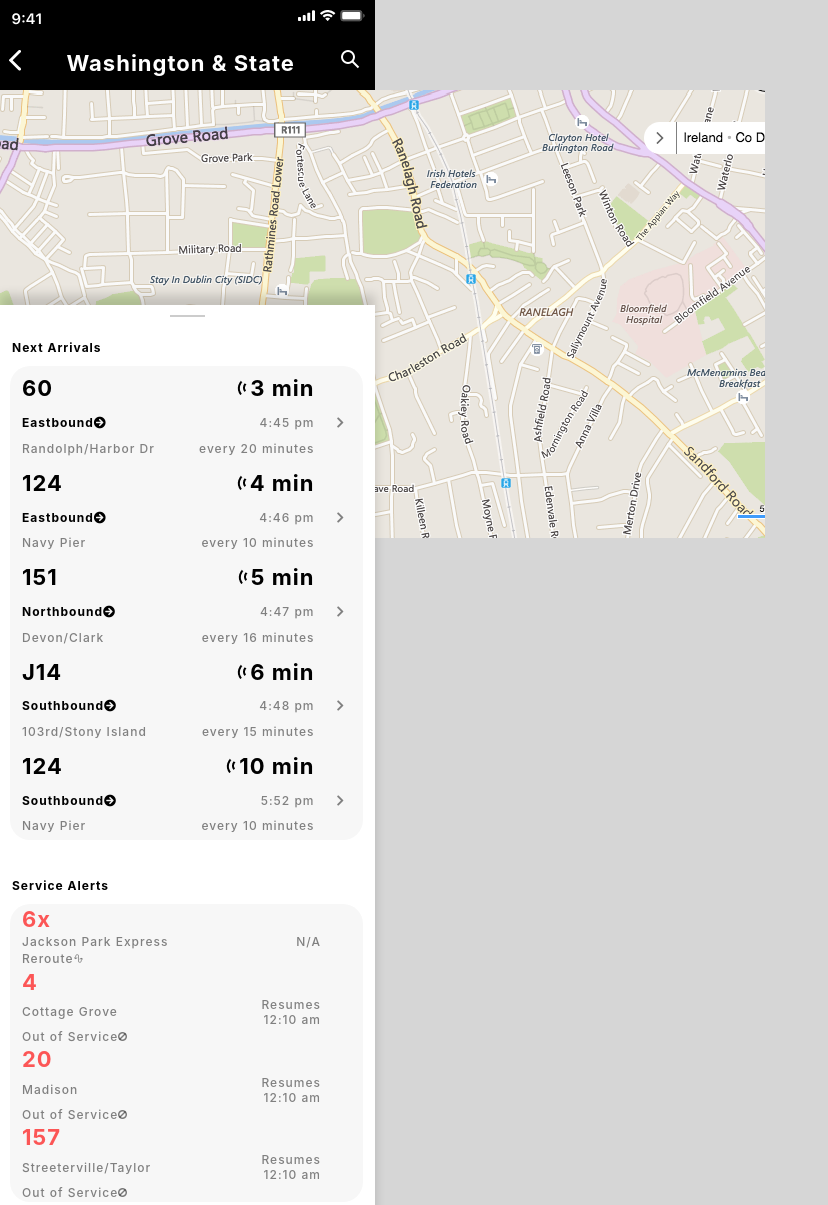
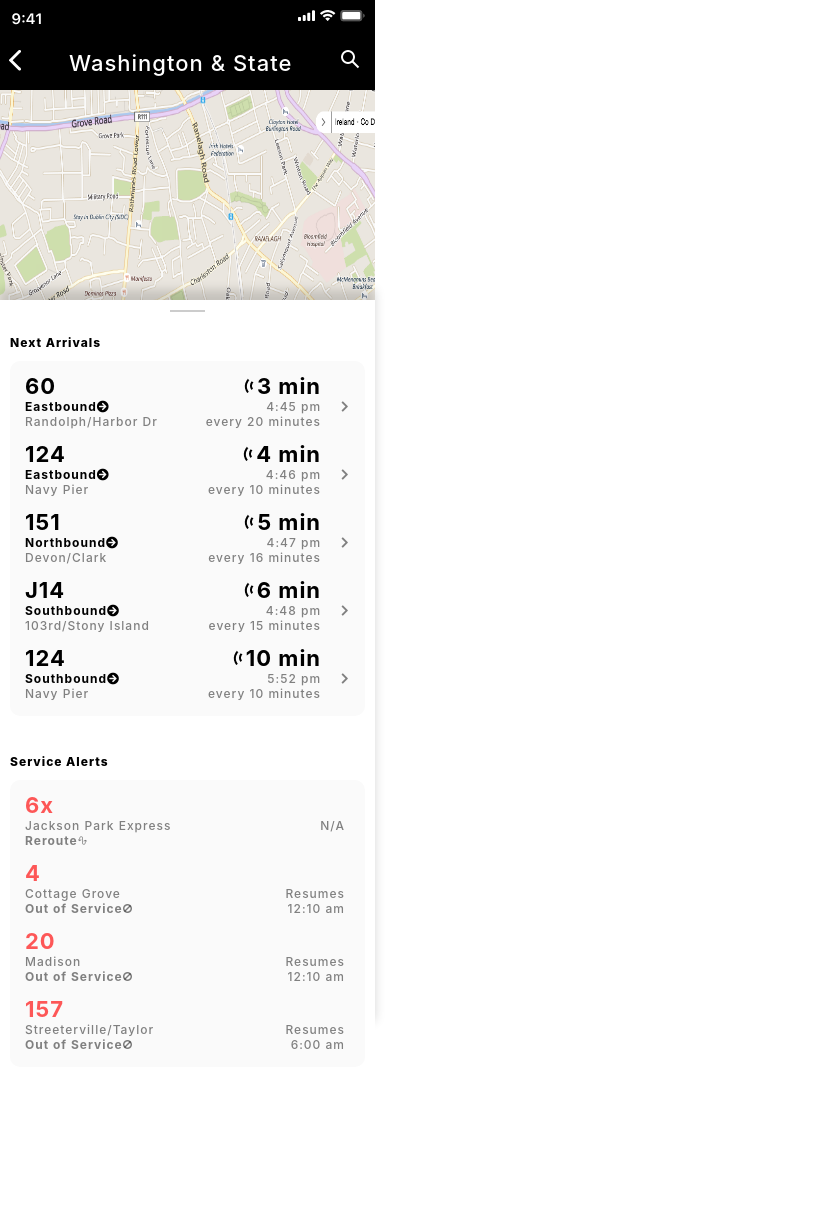
Before and after one commit to corarusk/busy_bus, a plain HTML site: page busy_bus/index.html in a window 1280 px wide. Shown: the top 1205 px of the page, without its empty margins (0-828 px from the left). After the commit the page ends 1128 px from the top, so only its background shows below. Drawn offline with Linux system fonts and the light colour scheme.

Commit message:
Completed final revisions

```diff
--- a/busy_bus/css/style.css
+++ b/busy_bus/css/style.css
@@ -9,19 +9,16 @@
   outline: none;
 }
 
-
 body {
-  background-color: rgb(214, 214, 214);
+  background-color: white;
   overflow: hidden;
-  color: #808080;
   font-size: 12px;
   font-family: sf pro display;
   font-weight: 500;
   letter-spacing: 1px;
   display: block;
   width: 375px;
-  height: 812px;
-  text-align: center;
+  height: 1128px;
 }
 
 #status ul {
@@ -46,7 +43,6 @@ body {
   display: flex;
   justify-content: space-between;
   height: 20px;
-
 }
 
 #nav li {
@@ -54,7 +50,7 @@ body {
     margin-right: 9px;
 }
 
-
+/* Washington & State */
 h1 {
   width: 100%;
   margin: 0;
@@ -64,7 +60,7 @@ h1 {
   color: white;
   font-family: SF Pro Text;
   font-style: normal;
-  font-weight: bold;
+  font-weight: 500;
   font-size: 22px;
 }
 
@@ -74,106 +70,29 @@ h1 {
   height: 92.67px;
 }
 
-#map {
+.map {
   margin-top: 20px;
-  height: 25px;
+  height: 300px;
   width: 375px;
   padding: 0;
   background-repeat: no-repeat;
 }
 
-
-/* bus information */
+  /* White background */
 .container {
-  background-color: rgb(255, 255, 255);
-  border: 0px;
-  margin: 0px;
-  padding: 0px;
-  width: 100%;
-  display: inline-block;
-  height: 950px;
-  background-color: white;
-  margin-top: 190px;
+  position: absolute;
+  width: 375px;
+  height: 731px;
+  left: 0%;
+  right: 0%;
+  top: 300px;
+  bottom: 8.78%;
+  background: #ffffff;
   box-shadow: 0px -10px 10px rgba(0, 0, 0, 0.161);
 }
 
-/* Next Arrivals */
-h3 {
-  font-size: 12px;
-  color: #000000;
-  text-align: left;
-  margin-left: 12px;
-  font-weight: bold;
-  margin-top: 23px;
-  margin-bottom: 11px;
-}
 
-td, th {
-  text-align: left;
-  color: #808080;
-  width: 100%;
-  list-style-type: none;
-  margin-left: 10px;
-  margin-top: 0px;
-  font-size: 12px;
-  padding-left: 10px;
-  padding-right: 10px;
-  width: 45%;
-}
-
-/* Bus Number */
-th {
-  font-weight: bold;
-  font-size: 22px;
-  color: black;
-}
-
-
-/* Direction */
-h2 {
-  font-weight: 800px;
-  font-size: 12px;
-  font-family: SF Pro Text;
-  color: black;
-}
-
-.fa-chevron-right {
-  color: #808080;
-  padding-right: 0px;
-}
-
-.fa-arrow-circle-right {
-  height: 9px;
-  display: flex;
-  color: black;
-}
-
-table {
-  width: 353px;
-  height: 474px;
-  background-color: #F7F7F7;
-  margin-left: 10px;
-  margin-right: 10px;
-  margin-top: 10px;
-  border-radius: 20px;
-}
-
-.time, .resumes {
-  text-align: right;
-}
-
-.resumes {
-  padding-right: 40px;
-}
-
-.service-alerts {
-  height: 298px;
-}
-
-.alert {
-  color: rgba(255, 0, 0, 0.65);
-}
-
+/* slide up */
 .rectangle {
   width: 35px;
   height: 1.89px;
@@ -181,3 +100,78 @@ table {
   margin-left: 170px;
   margin-top: 10px;
 }
+
+
+/* bus information */
+table.bus-information, table.service-alerts {
+  width: 355px;
+  border-collapse: collapse;
+  border-style: hidden;
+  background-color: #fafafa;
+  margin-left: 10px;
+  margin-right: 10px;
+  border-radius: 10px;
+  border-spacing: 23px;
+}
+
+table.bus-information caption, table.service-alerts caption {
+  text-align: left;
+  margin-top: 23px;
+  margin-bottom: 11px;
+  font-weight: 800;
+}
+
+#tdNumber, #tdNumber2 {
+  padding-left: 15px;
+  padding-top: 12px;
+  font-size: 22px;
+  font-weight: bold;
+  text-align: left;
+}
+
+#tdNumber2 {
+  color: rgba(255, 0, 0, 0.65);
+}
+
+#tdCountdown {
+  font-size: 22px;
+  font-weight: bold;
+  text-align: right;
+  padding-right: 20px;
+  padding-top: 12px;
+}
+
+#tdDirection, #tdAlert, #tdAlertlast {
+  padding-left: 15px;
+  font-size: 12px;
+  font-weight: bold;
+  text-align: left;
+  font-family: sf pro text;
+}
+
+#tdAlert, #tdAlertlast {
+  color: #808080;
+}
+
+#tdTime, #tdFrequency, #tdResult, #tdResultlast, #tdFrequencylast {
+  font-size: 12px;
+  text-align: right;
+  padding-right: 20px;
+  color: #808080;
+  font-family: sf pro display;
+}
+
+#tdLocation, #tdLocationlast {
+  padding-left: 15px;
+  color: #808080;
+  font-family: SF Pro Display;
+}
+
+#tdArrow {
+  padding-right: 12px;
+  color: #808080;
+}
+
+#tdResultlast, #tdAlertlast, #tdLocationlast, #tdFrequencylast {
+  padding-bottom: 15px;
+}
--- a/busy_bus/index.html
+++ b/busy_bus/index.html
@@ -22,109 +22,125 @@
           <li><h1>Washington & State</h1></li>
           <li><img src="images/search.png"></li>
       </div>
-      <div id="map">
-        <img src="images/map.png">
+
+      <div>
+        <img class="map" src="images/map.png">
       </div>
 
     <section class="container">
-      <div class="rectangle"><br></div>
-        <h3>Next Arrivals</h3>
+      <div class="rectangle"></div>
 
-
-        <table>
+      <div id="main">
+      <table class="bus-information">
+          <caption>Next Arrivals</caption>
+          <tbody>
             <tr>
-            <th>60</th>
-            <th class="time"><img src="images/signal.png">3 min</th>
+              <td id="tdNumber">60</td>
+              <td id="tdCountdown"><img src="images/signal.png">3 min</td>
+            </tr>
             <tr>
-            <td><h2>Eastbound<i class="fas fa-arrow-circle-right"></h2></td>
-            <td class="time">4:45 pm</td>
-            <td><i class="fas fa-chevron-right"></i></td>
+              <td id="tdDirection">Eastbound<i class="fas fa-arrow-circle-right"></td>
+              <td id="tdTime">4:45 pm</td>
+              <td id="tdArrow"><i class="fas fa-chevron-right"></i></td>
             <tr>
-            <td>Randolph/Harbor Dr</td>
-            <td class="time">every 20 minutes</td>
+              <td id="tdLocation">Randolph/Harbor Dr</td>
+              <td id="tdFrequency">every 20 minutes</td>
 
             <tr>
-            <th>124</th>
-            <th class="time"><img src="images/signal.png">4 min</th>
+              <td id="tdNumber">124</td>
+              <td id="tdCountdown"><img src="images/signal.png">4 min</th>
             <tr>
-            <td><h2>Eastbound<i class="fas fa-arrow-circle-right"></h2></td>
-            <td class="time">4:46 pm</td>
-            <td><i class="fas fa-chevron-right"></i></td>
+              <td id="tdDirection">Eastbound<i class="fas fa-arrow-circle-right"></td>
+              <td id="tdTime">4:46 pm</td>
+              <td id="tdArrow"><i class="fas fa-chevron-right"></i></td>
             <tr>
-            <td>Navy Pier</td>
-            <td class="time">every 10 minutes</td>
+              <td id="tdLocation">Navy Pier</td>
+              <td id="tdFrequency">every 10 minutes</td>
 
             <tr>
-            <th>151</th>
-            <th class="time"><img src="images/signal.png">5 min</th>
+              <td id="tdNumber">151</td>
+              <td id="tdCountdown"><img src="images/signal.png">5 min</td>
             <tr>
-            <td><h2>Northbound<i class="fas fa-arrow-circle-right"></h2></td>
-            <td class="time">4:47 pm</td>
-            <td><i class="fas fa-chevron-right"></i></td>
+              <td id="tdDirection">Northbound<i class="fas fa-arrow-circle-right"></td>
+              <td id="tdTime">4:47 pm</td>
+              <td id="tdArrow"><i class="fas fa-chevron-right"></i></td>
             <tr>
-            <td>Devon/Clark</td>
-            <td class="time">every 16 minutes</td>
+              <td id="tdLocation">Devon/Clark</td>
+              <td id="tdTime">every 16 minutes</td>
 
             <tr>
-            <th>J14</th>
-            <th class="time"><img src="images/signal.png">6 min</th>
+              <td id="tdNumber">J14</td>
+              <td id="tdCountdown"><img src="images/signal.png">6 min</td>
             <tr>
-            <td><h2>Southbound<i class="fas fa-arrow-circle-right"></h2></td>
-            <td class="time">4:48 pm</td>
-            <td><i class="fas fa-chevron-right"></i></td>
+              <td id="tdDirection">Southbound<i class="fas fa-arrow-circle-right"></td>
+              <td id="tdTime">4:48 pm</td>
+              <td id="tdArrow"><i class="fas fa-chevron-right"></i></td>
             <tr>
-            <td>103rd/Stony Island</td>
-            <td class="time">every 15 minutes</td>
+              <td id="tdLocation">103rd/Stony Island</td>
+              <td id="tdFrequency">every 15 minutes</td>
 
             <tr>
-            <th>124</th>
-            <th class="time"><img src="images/signal.png">10 min</th>
+              <td id="tdNumber">124</td>
+              <td id="tdCountdown"><img src="images/signal.png">10 min</th>
             <tr>
-            <td>
-              <ul>
-                <h2>Southbound<i class="fas fa-arrow-circle-right"></h2></td>
-            <td class="time">5:52 pm</td>
-            <td class="chevron"><i class="fas fa-chevron-right"></i></td>
+              <td id="tdDirection">Southbound<i class="fas fa-arrow-circle-right"></td>
+              <td id="tdTime">5:52 pm</td>
+              <td id="tdArrow"><i class="fas fa-chevron-right"></i></td>
             <tr>
-            <td>Navy Pier</td>
-            <td class="time">every 10 minutes</td>
+              <td id="tdLocationlast">Navy Pier</td>
+              <td id="tdFrequencylast">every 10 minutes</td>
       </table>
 
-
-
-        <br><h3>Service Alerts</h3>
+      <br>
       <table class="service-alerts">
+          <caption>Service Alerts</caption>
+            <tbody>
               <tr>
-              <th class="alert">6x</th>
+                <td id="tdNumber2">6x</td>
+              </tr>
               <tr>
-              <td>Jackson Park Express</td>
-              <td class="resumes">N/A</td>
+                <td id="tdLocation">Jackson Park Express</td>
+                <td id="tdResult">N/A</td>
+              </tr>
               <tr>
-              <td>Reroute<img src="images/reroute.png"></td>
+                <td id="tdAlert">Reroute<img src="images/reroute.png"></td>
+              </tr>
 
               <tr>
-              <th class="alert">4</th>
+                <td id="tdNumber2">4</td>
+              </tr>
               <tr>
-              <td>Cottage Grove</td>
-              <td class="resumes">Resumes<br>12:10 am</td>
+                <td id="tdLocation">Cottage Grove</td>
+                <td id="tdResult">Resumes</td>
+              </tr>
               <tr>
-              <td>Out of Service<img src="images/out-of-service.png"></td>
+                <td id="tdAlert">Out of Service<img src="images/out-of-service.png"></td>
+                <td id="tdResult">12:10 am</td>
+              </tr>
 
               <tr>
-              <th class="alert">20</th>
+                <td id="tdNumber2">20</td>
+              </tr>
               <tr>
-              <td>Madison</td>
-              <td class="resumes">Resumes<br>12:10 am</td>
+                <td id="tdLocation">Madison</td>
+                <td id="tdResult">Resumes</td>
+              </tr>
               <tr>
-              <td>Out of Service<img src="images/out-of-service.png"></td>
+                <td id="tdAlert">Out of Service<img src="images/out-of-service.png"></td>
+                <td id="tdResult">12:10 am</td>
+              </tr>
 
               <tr>
-              <th class="alert">157</th>
+                <td id="tdNumber2">157</td>
+              </tr>
               <tr>
-              <td>Streeterville/Taylor</td>
-              <td class="resumes">Resumes<br>12:10 am</td>
+                <td id="tdLocation">Streeterville/Taylor</td>
+                <td id="tdResult">Resumes</td>
+              </tr>
               <tr>
-              <td>Out of Service<img src="images/out-of-service.png"></td>
+                <td id="tdAlertlast">Out of Service<img src="images/out-of-service.png"></td>
+                <td id="tdResultlast">6:00 am</td>
+              </tr>
           </table>
 
         </section>
```
Lines whose indentation alone changed are shown as unchanged.
